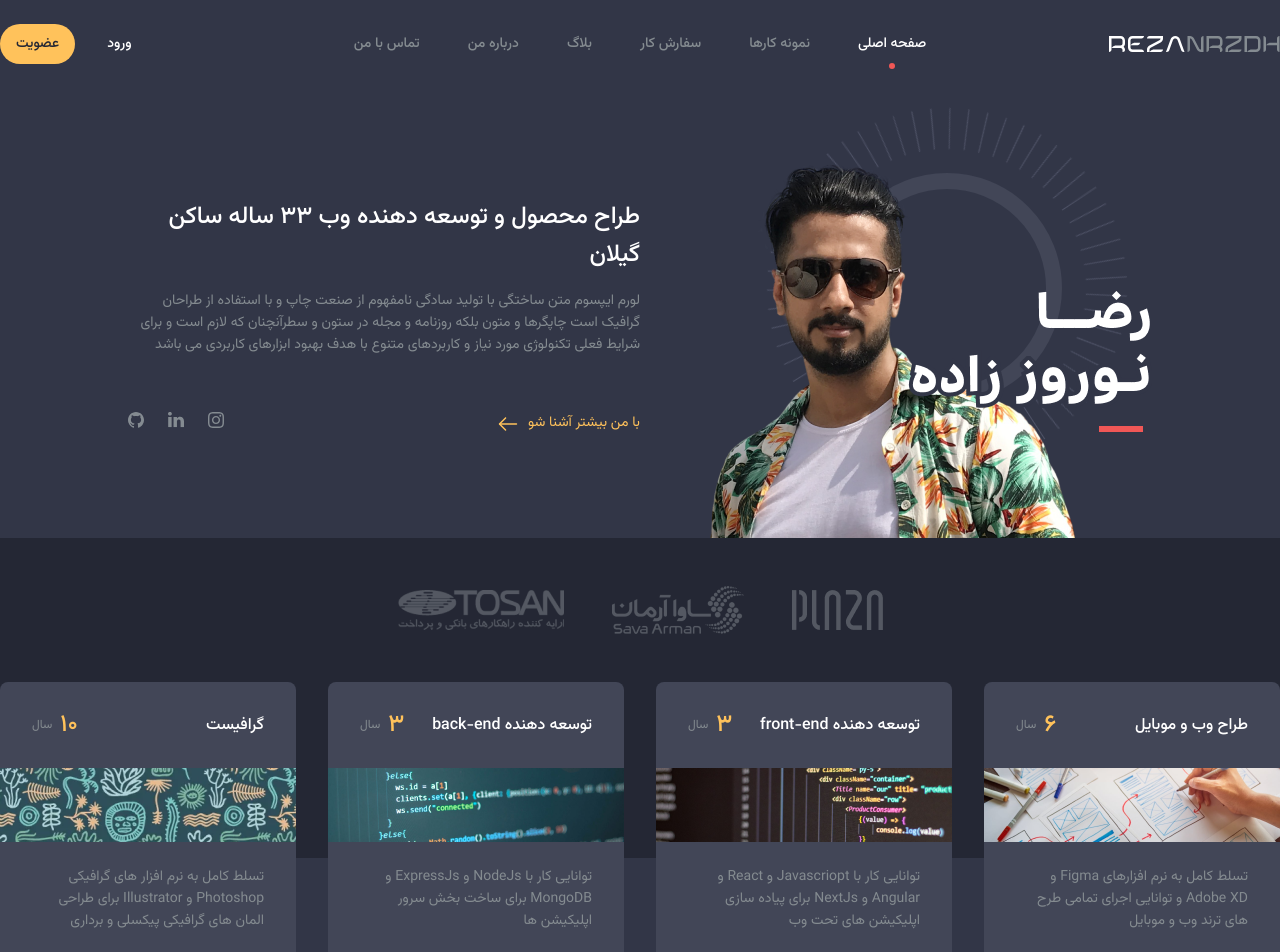
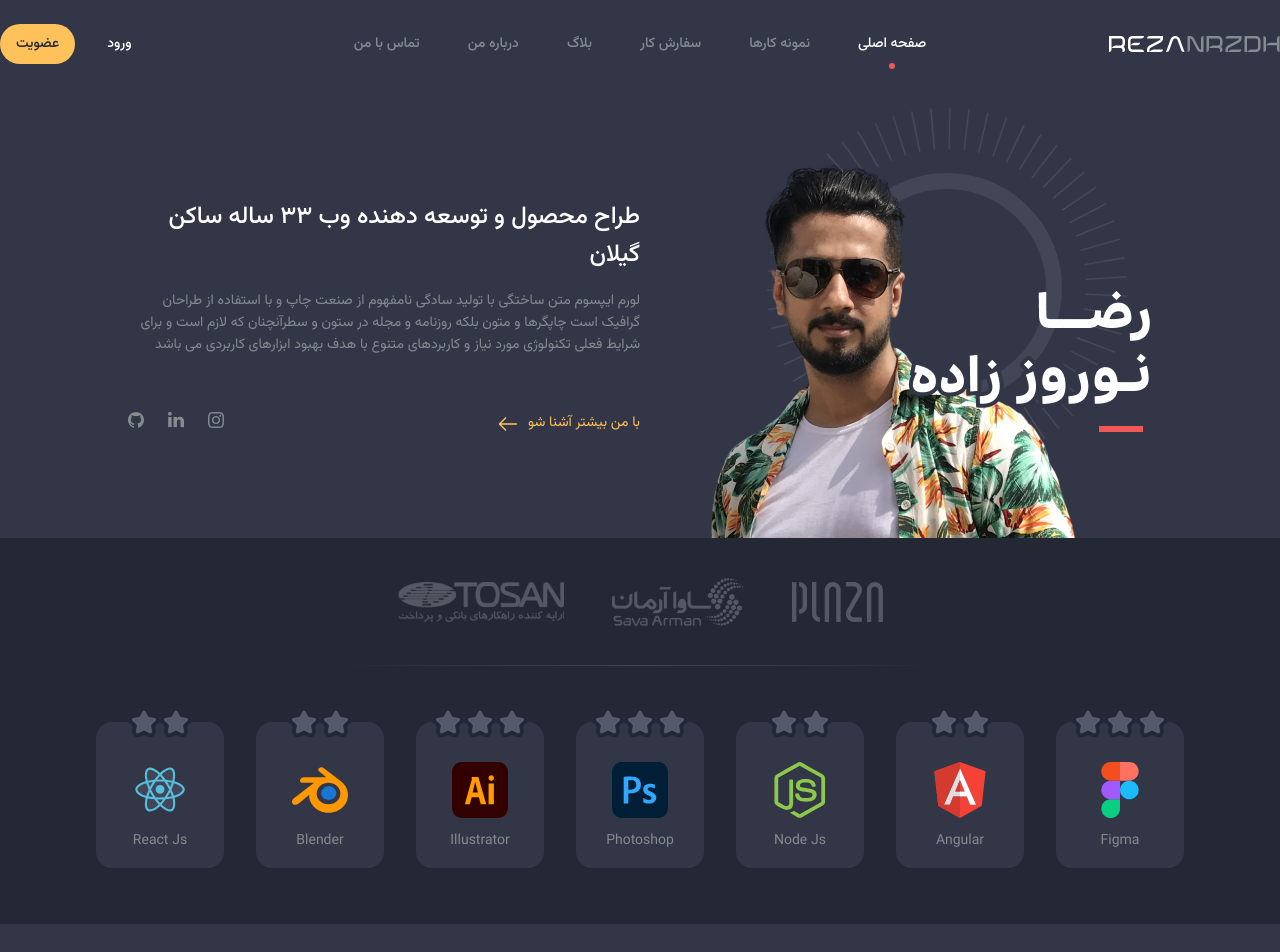
Before and after one commit to RezaNrzdh/RezaNrzdh, an Angular app in the folder client/: page / in a window 1280 px wide. Shown: the top 952 px of the page. Built offline with nearby package versions, Linux system fonts and the light colour scheme.

Commit message:
change experience UI

```diff
--- a/client/src/app/feature/home/component/experience/experience.component.html
+++ b/client/src/app/feature/home/component/experience/experience.component.html
@@ -1,20 +1,20 @@
 <div *ngIf="!isMobile" class="experience laptop">
-    <div class="companies flex justify-ctr margin-top-48 margin-bot-48">
+    <div class="companies flex justify-ctr align-ctr padding-top-40 padding-bot-40">
         <img src="assets/images/plaza-logo.png" alt="Plaza"/>
         <img src="assets/images/savaarman-logo.png" alt="Sava Arman"/>
         <img src="assets/images/tosan-logo.png" alt="Tosan"/>
     </div>
-    <div class="skill grid">
-        <div *ngFor="let i of experience" class="flex column radius-8 borderbox background-gray-1">
-            <div class="flex align-ctr padding-top-24 padding-left-32 padding-right-32 padding-bot-24">
-                <h2 class="headline-6 color-text">{{ i.title }}</h2>
-                <span class="margin-right-auto headline-4 color-secondary">{{ i.years }}</span>
-                <span class="caption color-text-tint margin-right-8">سال</span>
-            </div>
-            <img src="{{ i.img }}" alt="" />
-            <p class="body-2 color-text-tint padding-top-24 padding-right-32 padding-left-32">{{ i.desc }}</p>
+</div>
+<div class="skills laptop margin-top-56">
+    <a></a>
+    <div class="skillContainer flex justify-ctr">
+        <div *ngFor="let skill of experience" class="skillBox flex column relative background-gray-2 radius-16 margin-left-16 margin-right-16">
+            <div class="starContainer flex width-full justify-ctr absolute"><img *ngFor="let t of [].constructor(skill.level)" src="assets/images/skill/star.svg" /></div>
+            <img src="{{ skill.img }}" width="56" height="56" class="margin-left-auto margin-right-auto margin-top-40"/>
+            <span class="flex margin-top-auto justify-ctr margin-bot-16 body-2 color-text-tint">{{ skill.title }}</span>
         </div>
     </div>
+    <a></a>
 </div>
 <div *ngIf="isMobile">
     is Mobile
--- a/client/src/app/feature/home/component/experience/experience.component.scss
+++ b/client/src/app/feature/home/component/experience/experience.component.scss
@@ -2,19 +2,20 @@
 @use "src/assets/styles/typography";
 
 :host{
-    &:before{
-        display: flex;
-        position: absolute;
-        z-index: 0;
-        content: "";
-        width: 100%;
-        height: 320px;
-        background-color: color.$color-gray-3;
-    }
+    height: 386px;
+    background-color: color.$color-gray-3 ;
     .experience{
         position: relative;
         z-index: 1;
         .companies{
+            &:after{
+                position: absolute;
+                bottom: 0;
+                content: "";
+                width: 624px;
+                height: 1px;
+                background: linear-gradient(90deg, rgba(66,70,87,0) 0%, rgba(66,70,87,1) 50%, rgba(66,70,87,0) 100%);
+            }
             img{
                 height: 48px;
                 margin-left: 24px;
@@ -22,14 +23,18 @@
             }
         }
     }
-    .skill{
-        grid-template-columns: 1fr 1fr 1fr 1fr;
-        grid-column-gap: 32px;
-        > div {
-            height: 283px;
-            img{
-                width: 100%;
-                height: 74px;
+    .skills{
+        .skillContainer{
+            .skillBox {
+                width: 128px;
+                height: 146px;
+                .starContainer {
+                    top: -16px;
+                    img {
+                        width: 32px;
+                        height: 32px;
+                    }
+                }
             }
         }
     }
--- a/client/src/app/feature/home/component/experience/experience.component.ts
+++ b/client/src/app/feature/home/component/experience/experience.component.ts
@@ -11,28 +11,39 @@ export class ExperienceComponent implements OnInit {
 
     experience = [
         {
-            title: "طراح وب و موبایل",
-            years: "6",
-            img: "assets/images/uiux.png",
-            desc: "تسلط کامل به نرم افزارهای Figma و Adobe XD و توانایی اجرای تمامی طرح های ترند وب و موبایل"
+            title: "Figma",
+            level: 3,
+            img: "assets/images/skill/figma-icon.svg"
         },
         {
-            title: "توسعه دهنده front-end",
-            years: "3",
-            img: "assets/images/frontend.png",
-            desc: "توانایی کار با Javascriopt و React و Angular و NextJs برای پیاده سازی اپلیکیشن های تحت وب"
+            title: "Angular",
+            level: 2,
+            img: "assets/images/skill/angular-icon.svg"
         },
         {
-            title: "توسعه دهنده back-end",
-            years: "3",
-            img: "assets/images/backend.png",
-            desc: "توانایی کار با NodeJs و ExpressJs و MongoDB برای ساخت بخش سرور اپلیکیشن ها"
+            title: "Node Js",
+            level: 2,
+            img: "assets/images/skill/nodejs-icon.svg"
         },
         {
-            title: "گرافیست",
-            years: "10",
-            img: "assets/images/graphic.png",
-            desc: "تسلط کامل به نرم افزار های گرافیکی Photoshop و Illustrator برای طراحی المان های گرافیکی پیکسلی و برداری"
+            title: "Photoshop",
+            level: 3,
+            img: "assets/images/skill/photoshop-icon.svg"
+        },
+        {
+            title: "Illustrator",
+            level: 3,
+            img: "assets/images/skill/illustrator-icon.svg"
+        },
+        {
+            title: "Blender",
+            level: 2,
+            img: "assets/images/skill/blender-icon.svg"
+        },
+        {
+            title: "React Js",
+            level: 2,
+            img: "assets/images/skill/react-icon.svg"
         }
     ]
 
```
